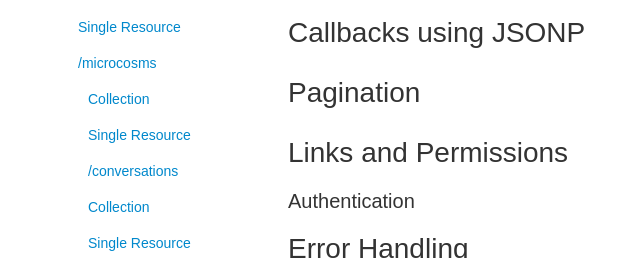
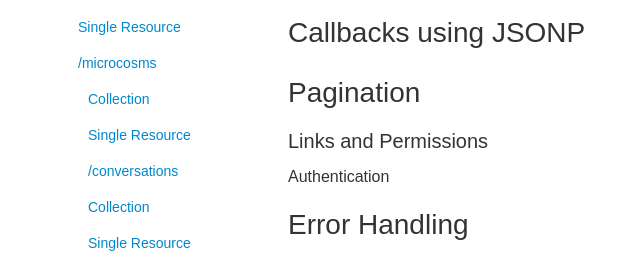
Before and after one commit to microcosm-collective/microcosm-docs, a plain HTML site: page bug.htm in a window 1280 px wide. Shown: the part 273-531 px from the top of the page, without its empty margins (122-762 px from the left). Drawn offline with nearby package versions, Linux system fonts and the light colour scheme.

```diff
--- a/bug.htm
+++ b/bug.htm
@@ -50,9 +50,9 @@
 
           <h3>Pagination</h3>
 
-          <h3>Links and Permissions</h3>
+          <h4>Links and Permissions</h4>
 
-          <h4>Authentication</h4>
+          <h5>Authentication</h5>
 
           <h3>Error Handling</h3>
 
```
